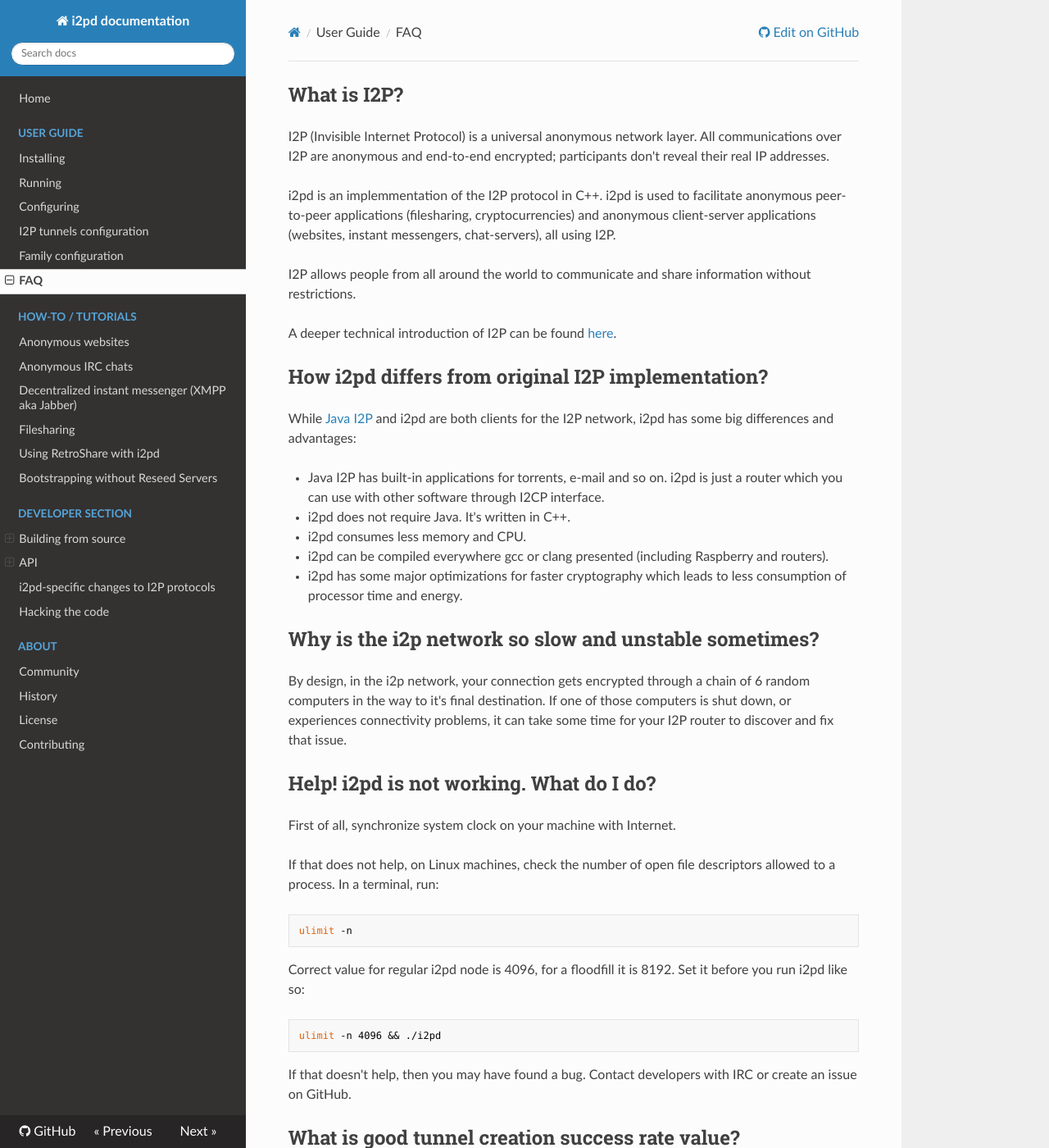
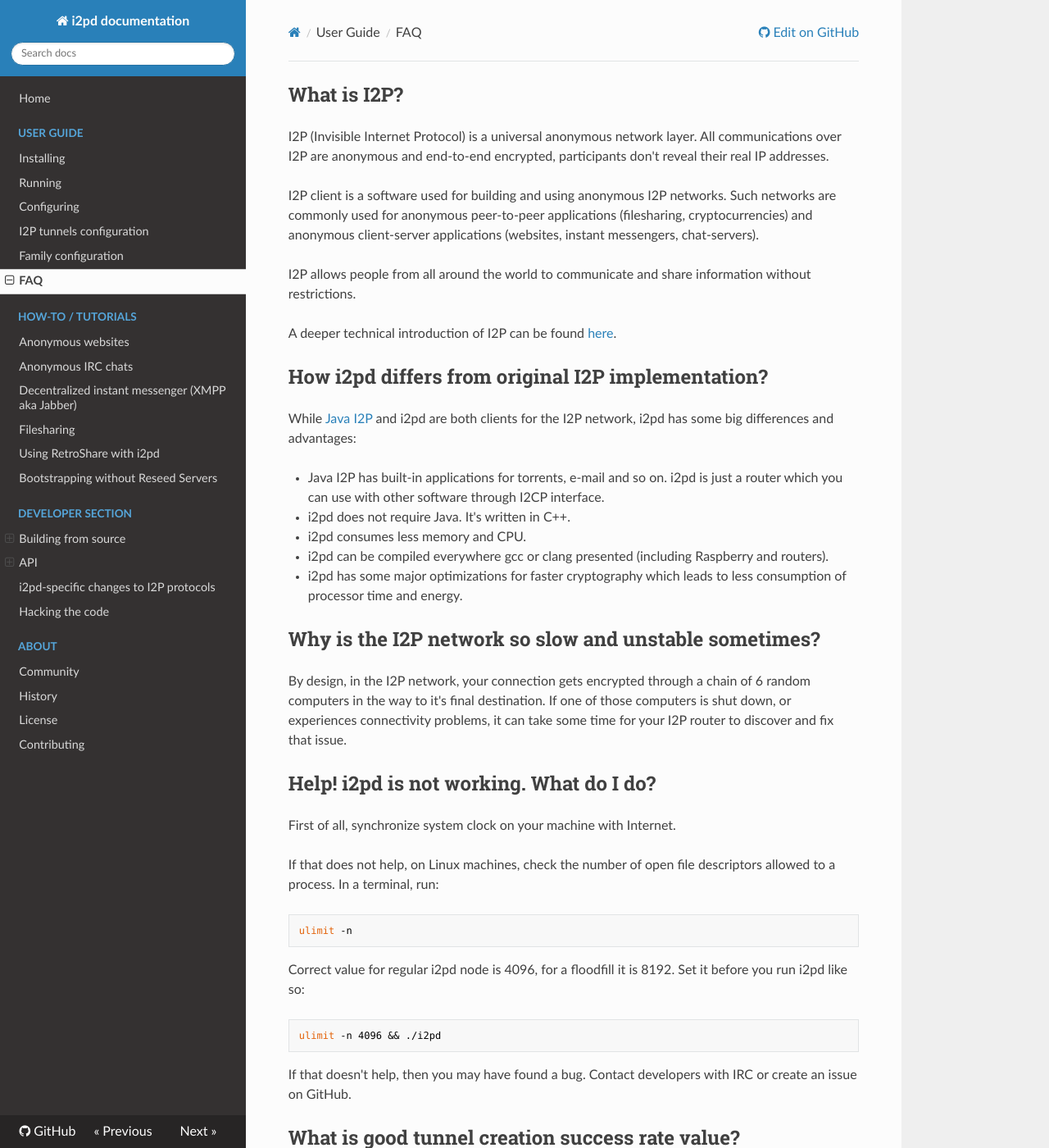
Before and after one commit to PurpleI2P/i2pd_docs_en, an MkDocs documentation site: the page built from docs/user-guide/FAQ.md, in a window 1280 px wide and 1400 px high. Shown: the whole window at 82% size. Built offline with MkDocs 1.6.1, drawn with Linux system fonts in a browser that asks for light colours; nearby versions of some CDN libraries; old or Windows-style settings are respelled for this version of MkDocs; some of the changed text lies outside the part shown.

Commit message:
Revert some FAQ.md changes

```diff
--- a/docs/user-guide/FAQ.md
+++ b/docs/user-guide/FAQ.md
@@ -1,13 +1,13 @@
 ## What is I2P?
 
 I2P (Invisible Internet Protocol) is a universal anonymous network layer.
-All communications over I2P are anonymous and end-to-end encrypted;
-participants don't reveal their real IP addresses.
+All communications over I2P are anonymous and end-to-end encrypted, participants
+don't reveal their real IP addresses.
 
-i2pd is an implemmentation of the I2P protocol in C++.
-i2pd is used to facilitate anonymous peer-to-peer applications
-(filesharing, cryptocurrencies) and anonymous client-server applications
-(websites, instant messengers, chat-servers), all using I2P.
+I2P client is a software used for building and using anonymous I2P
+networks. Such networks are commonly used for anonymous peer-to-peer
+applications (filesharing, cryptocurrencies) and anonymous client-server
+applications (websites, instant messengers, chat-servers).
 
 I2P allows people from all around the world to communicate and share information
 without restrictions.
@@ -24,9 +24,9 @@ While [Java I2P](https://geti2p.net) and i2pd are both clients for the I2P netwo
 * i2pd can be compiled everywhere gcc or clang presented (including Raspberry and routers).
 * i2pd has some major optimizations for faster cryptography which leads to less consumption of processor time and energy.
 
-## Why is the i2p network so slow and unstable sometimes?
+## Why is the I2P network so slow and unstable sometimes?
 
-By design, in the i2p network, your connection gets encrypted through a chain of 6
+By design, in the I2P network, your connection gets encrypted through a chain of 6
 random computers in the way to it's final destination. If one of those computers
 is shut down, or experiences connectivity problems, it can take some time for your
 I2P router to discover and fix that issue.
@@ -52,7 +52,7 @@ Contact developers with IRC or create an issue on GitHub.
 
 Average values are 15% - 40%. Larger is better.
 
-## Is there a place I can use to find running i2p websites?
+## Is there a place I can use to find running I2P websites?
 
 Sure, there is a list [here](http://identiguy.i2p.xyz/)
 
@@ -81,14 +81,14 @@ to share.
 
 I2P and Tor have some similarities, but they are completely different technologies.
 
-Tor is designed to act as an anonymous proxy for the regular Internet, and I2P is
-a network layer wherein all network participants adhere to a protocol that protects
-the anonymity and privacy of all communications between users.
+Tor is designed to act as an anonymous proxy for the regular Internet, and I2P
+is specifically designed to make a virtual anonymous network for hidden services
+and p2p applications.
 
 Tor Project was started by the US military and receives most of its funds
 from the government, while I2P was started by a community of independent civilians.
 
-Tor is highly centralized by design, while I2P is less so.
+Tor is highly centralized by design, while I2P is designed to be decentralized and distributed.
 
 ## Can use i2pd as a proxy for regular Internet?
 
```
